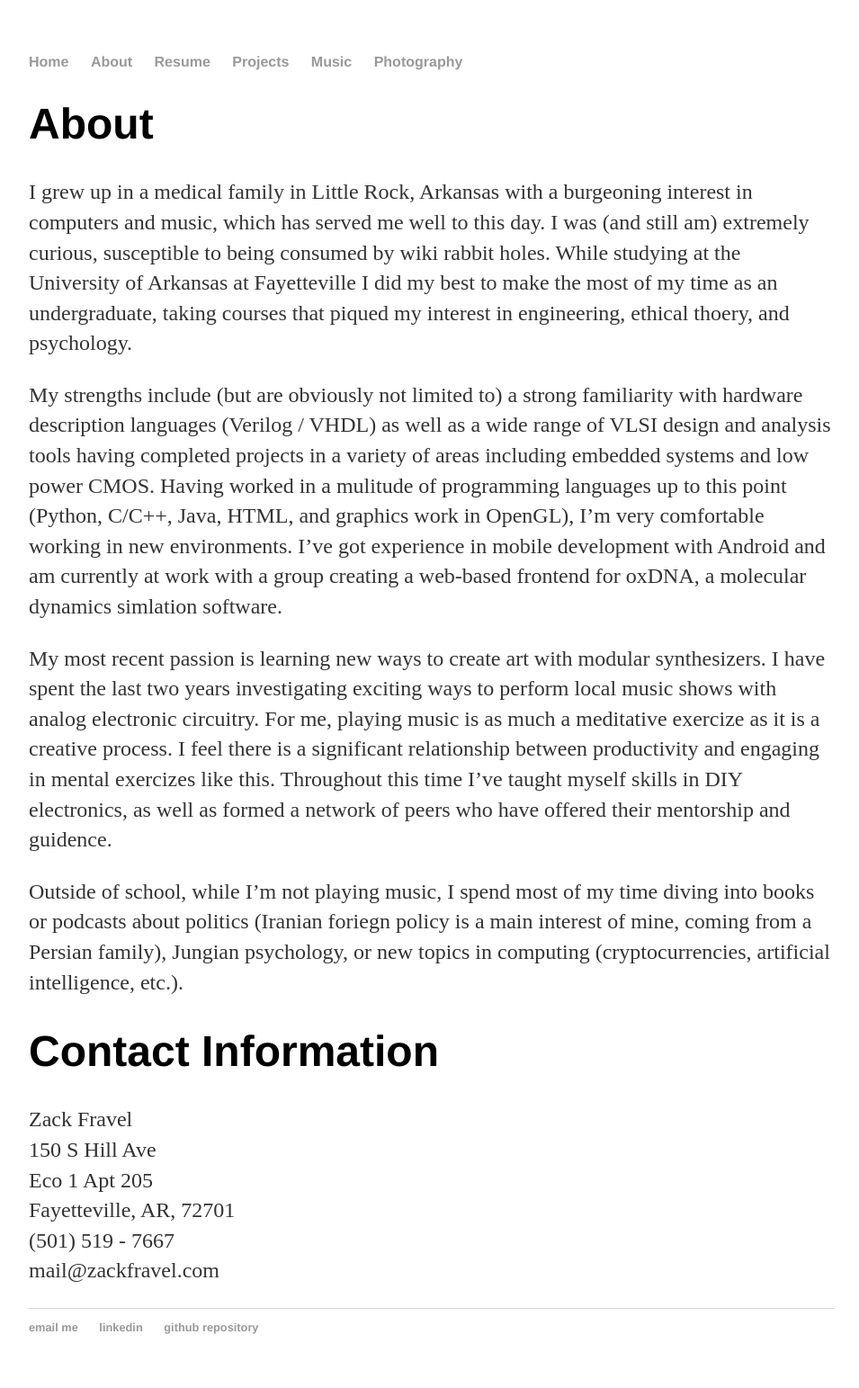
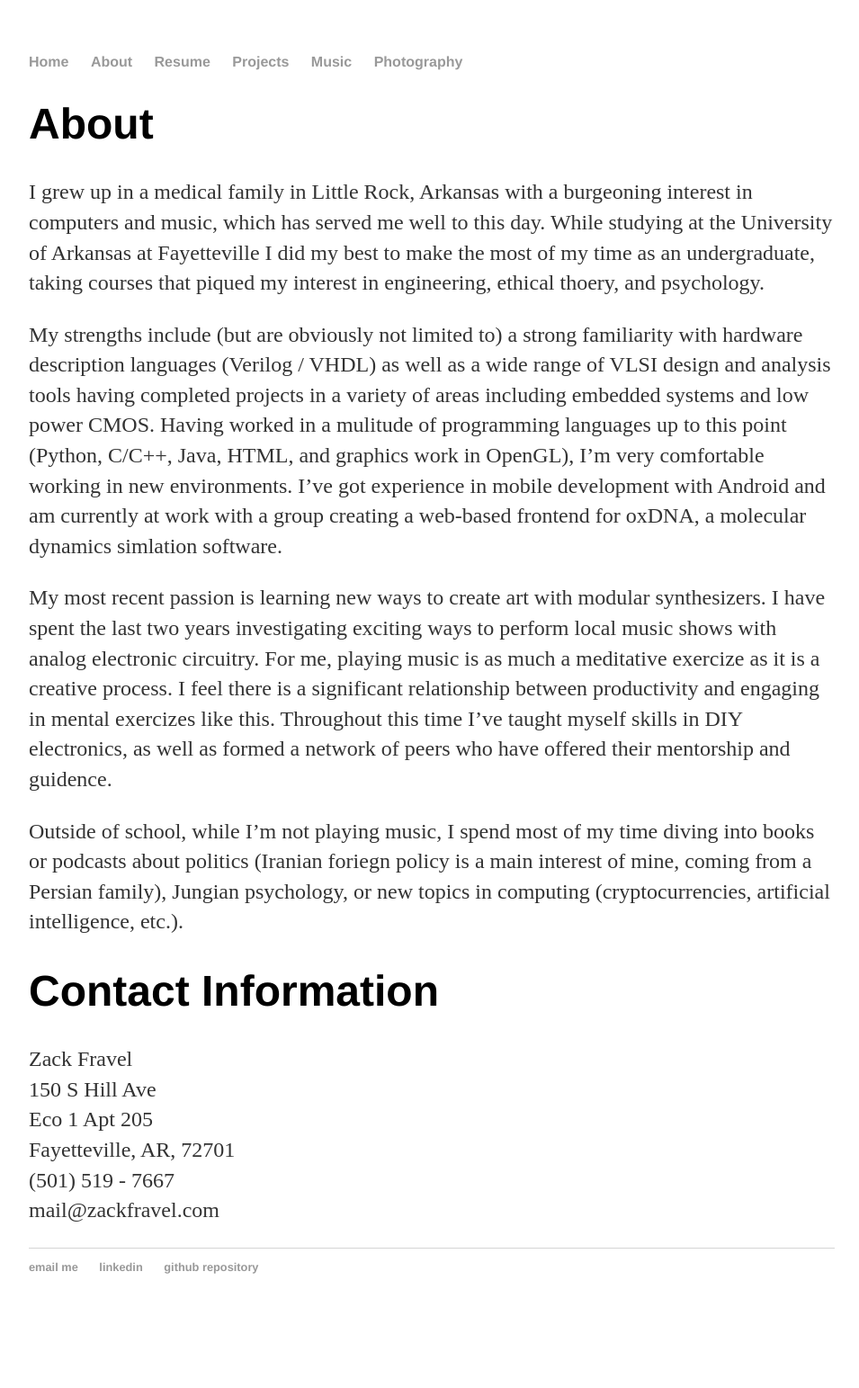
Before and after one commit to zackfravel/zackfravel.github.io, a Jekyll site: the page built from about/index.md, in a window 1280 px wide. Shown: the whole page at 90% size, without its empty margins (160-1115 px from the left). Built offline with Jekyll 4.4.1, drawn with Linux system fonts in a browser that asks for light colours; after the commit the page ends 1476 px from its top, so only the background shows below that.

Commit message:
Update index.md

```diff
--- a/about/index.md
+++ b/about/index.md
@@ -3,7 +3,7 @@
 title: About
 ---
 # About
-I grew up in a medical family in Little Rock, Arkansas with a burgeoning interest in computers and music, which has served me well to this day. I was (and still am) extremely curious, susceptible to being consumed by wiki rabbit holes. While studying at the University of Arkansas at Fayetteville I did my best to make the most of my time as an undergraduate, taking courses that piqued my interest in engineering, ethical thoery, and psychology.
+I grew up in a medical family in Little Rock, Arkansas with a burgeoning interest in computers and music, which has served me well to this day. While studying at the University of Arkansas at Fayetteville I did my best to make the most of my time as an undergraduate, taking courses that piqued my interest in engineering, ethical thoery, and psychology.
 
 My strengths include (but are obviously not limited to) a strong familiarity with hardware description languages (Verilog / VHDL) as well as a wide range of VLSI design and analysis tools having completed projects in a variety of areas including embedded systems and low power CMOS. Having worked in a mulitude of programming languages up to this point (Python, C/C++, Java, HTML, and graphics work in OpenGL), I'm very comfortable working in new environments. I've got experience in mobile development with Android and am currently at work with a group creating a web-based frontend for oxDNA, a molecular dynamics simlation software.
 
```
